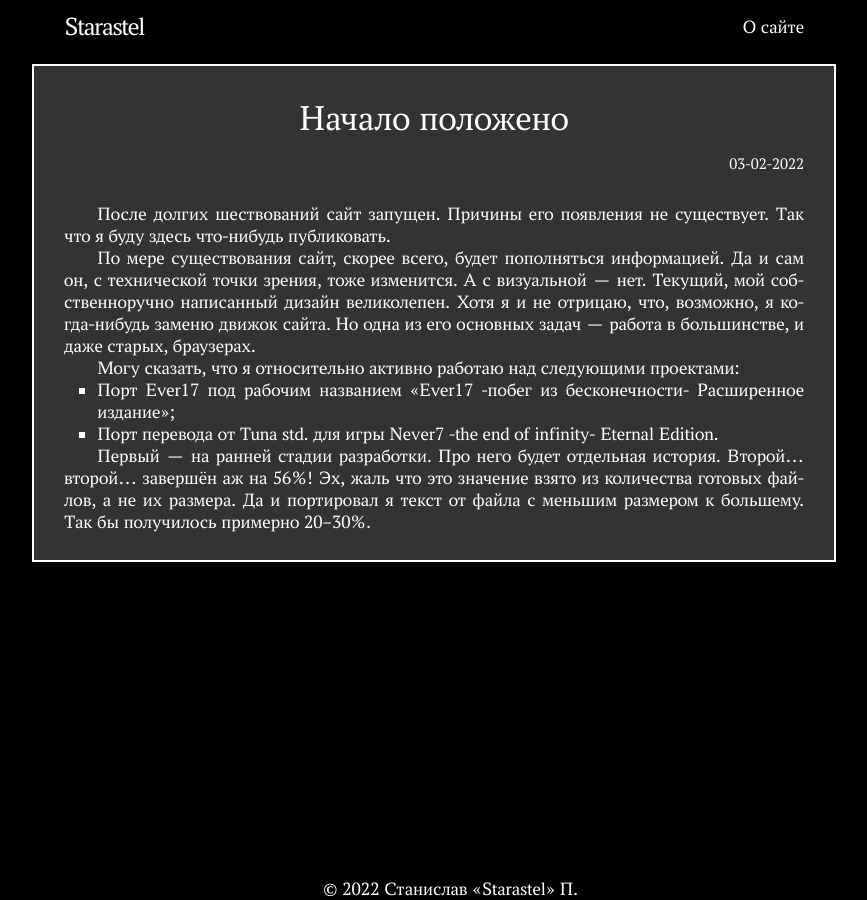
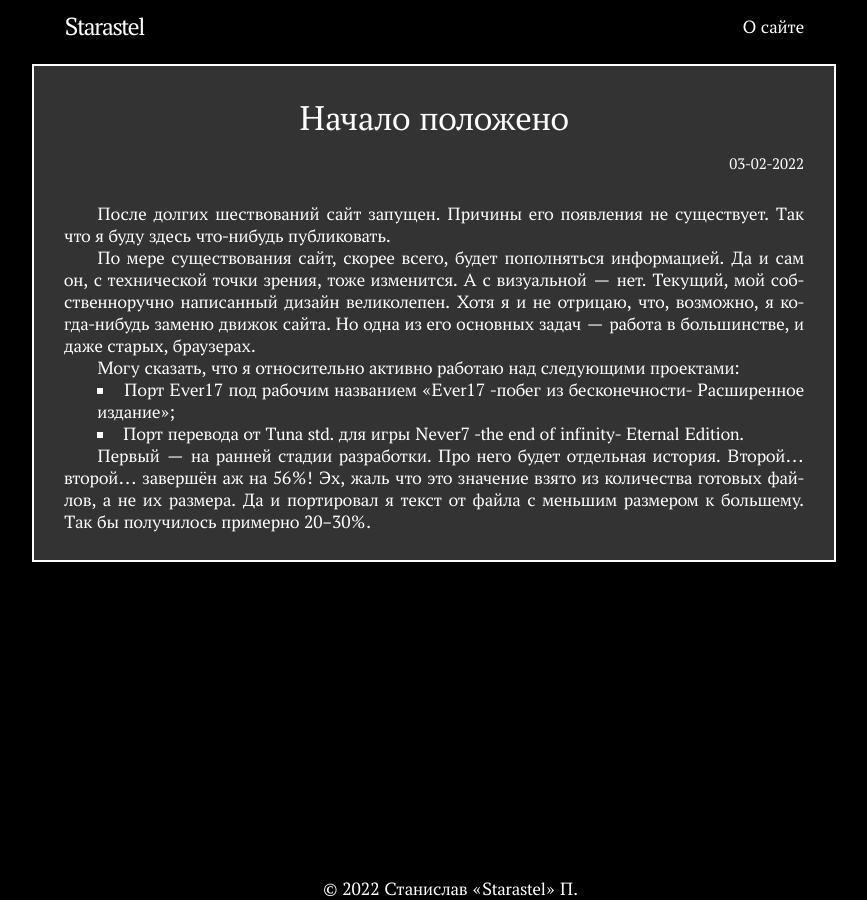
Before and after one commit to Starastel/stStarastel, a Jekyll site: the page built from _posts/2022-02-04-a-new_start.md, in a window 1280 px wide. Shown: the whole page, without its empty margins (206-1073 px from the left). Built offline with Jekyll 4.4.1, drawn with Linux system fonts in a browser that asks for light colours.

Commit message:
Update main.scss

```diff
--- a/assets/main.scss
+++ b/assets/main.scss
@@ -113,10 +113,12 @@ figcaption {
 ul, ol {
 	margin-left: 25pt;
 	list-style-type: square;
+	list-style-position: inside;
 	text-align: justify;
 	-moz-hyphens: auto;
 	-ms-hyphens: auto;
 	hyphens: auto;
+
 }
 
 p {
@@ -131,7 +133,6 @@ li {
 	> ul,
 	> ol {
 		margin-bottom: 0;
-		list-style-position: inside;
 	}
 }
 
```
